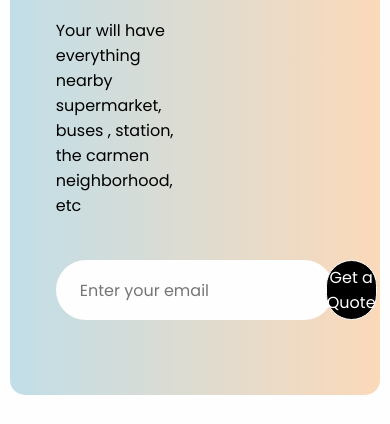
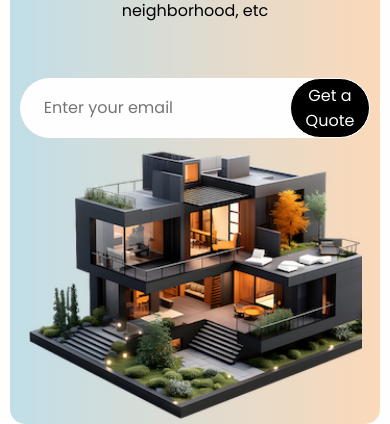
Before and after one commit to vlesueji/landing_page, a website: page index.html in a window 390 px wide. Shown: the part 449-873 px from the top of the page. Before the commit the page ends 844 px from the top, so only its background shows below. Drawn offline with Linux system fonts and the light colour scheme.

Commit message:
make mobile view

```diff
--- a/index.html
+++ b/index.html
@@ -123,15 +123,16 @@
       </button>
     </form>
   </div>
+  <picture class="home__image">
+    <source media="(max-width: 550px)" srcset="./images/header/header-mobile.png">
     <img
-    class="home__image hidden-mobile"
       src="./images/header/header.png"
       alt=""
       width="780"
       height="670"
       loading="lazy"
     >
-
+  </picture>
 </main>
 <div class="mobile-menu mobile-visible visually-hidden" id="mobileMenu">
   <ul class="mobile-menu__list">
--- a/styles/_utils.scss
+++ b/styles/_utils.scss
@@ -1,5 +1,12 @@
 @use 'variables';
 @use 'media';
+
+@mixin border{
+  border-style: solid;
+  border-color: red;
+  //@include border;
+
+}
 
 .container {
   max-width: var(--container-width);
@@ -20,10 +27,7 @@
   overflow: hidden;
 }
 
-@mixin border{
-  border-style: solid;
-  border-color: red;
-}
+
 
 .hidden-mobile {
   @include media.respond-down('laptop') {
--- a/styles/styles.scss
+++ b/styles/styles.scss
@@ -73,20 +73,41 @@
   flex-direction: row;
   justify-content: space-between;
   margin-top: 32px;
+  padding-bottom: 20px;
   border-radius: var(--border-radius-card);
   background: variables.$gradient;
 
   @include media.respond-down('laptop'){
     height: fit-content;
+    margin-top: 5px;
   }
   @include media.respond-down('mobile'){
+    flex-direction: column;
+    justify-content: space-between;
     height: calc(100vh - 97px);
+    height: fit-content;
+    padding: 0;
   }
 
   &__info {
     padding-left: 46px;
     padding-top: 90px;
     width: 50%;
+
+    @include media.respond-down('laptop'){
+      width: 90%;
+    }
+    @include media.respond-down('mobile'){
+      display: flex;
+      flex-direction: column;
+      align-items: center;
+      text-align: center;
+      width: 100%;
+      padding-top: 50px;
+      padding-inline: 10px;
+      margin-inline: auto;
+      line-height: 3em;
+    }
   }
 
   &__mail {
@@ -95,8 +116,18 @@
 
   &__image {
     position: relative;
+    align-self: center;
+    width: 45%;
     top: +50px;
-    width: 45%;
+
+    @include media.respond-down('laptop'){
+      display: none;
+    }
+    @include media.respond-down('mobile'){
+      display: flex;
+      width: 90%;
+      top: 0;
+    }
   }
 }
 
@@ -111,7 +142,7 @@
   padding-left: 24px;
 
   @include media.respond-down('mobile') {
-    width: 200%;
+    width: 100%;
   }
 
   &__input {
```
Also changed, not shown: images/header/header-mobile.png (added), styles/styles.css, 1 other file. Lines whose indentation alone changed are shown as unchanged.
